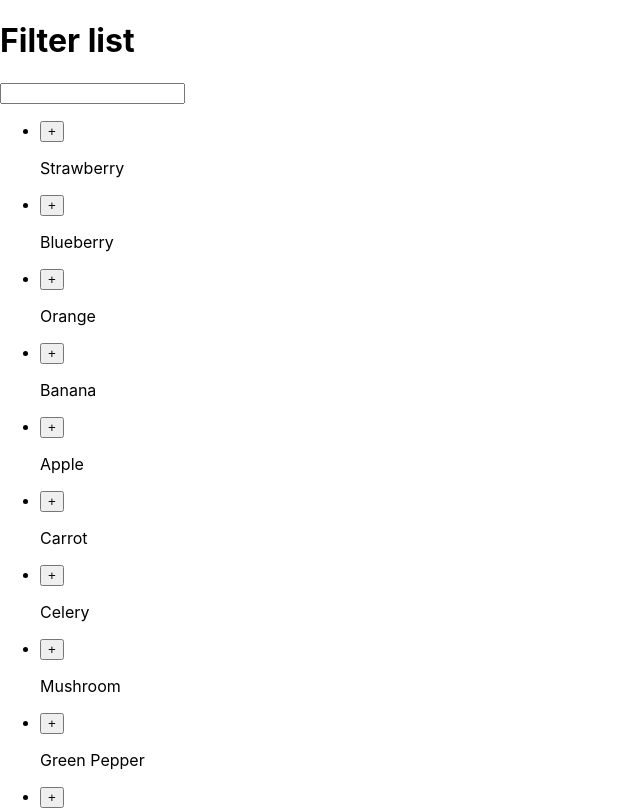
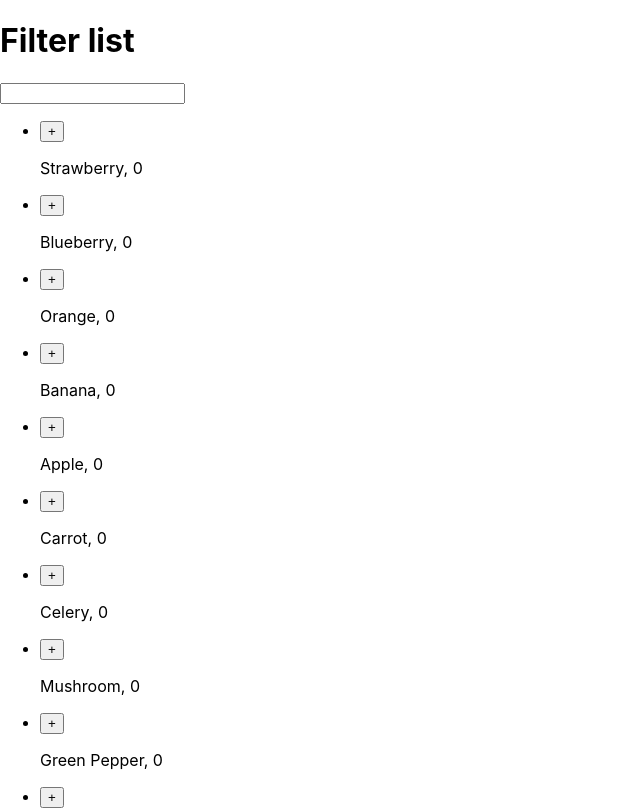
Before and after one commit to amit751/-Groceries-list, a React (Create React App) app in the folder groceries/: page / in a window 1280 px wide. Shown: the top 810 px of the page, without its empty margins (0-640 px from the left). Built offline with nearby package versions, Linux system fonts and the light colour scheme.

Commit message:
commit befor help

```diff
--- /dev/null
+++ b/groceries/src/components/BasketItem.js
@@ -0,0 +1,10 @@
+
+
+export default function BasketItem(props){
+  console.log(props);
+ return(
+    <li>
+      <p>{props.counter},{props.counter}</p>
+    </li>
+ );
+}
--- a/groceries/src/components/GroceryItem.js
+++ b/groceries/src/components/GroceryItem.js
@@ -1,10 +1,20 @@
 import react , {useState} from "react";
 
 export default function GroceryItem(props){
+    const [counter, setCounter] = useState(0);
+
     return(
         <li>
-            <button>+</button>
-            <p>{props.name}</p>
+            <button
+             onClick={() => {
+                setCounter(counter + 1);
+                props.updateBasketList(props.name, props.counter)
+                }}
+            >
+
+             +
+            </button>
+            <p>{props.name}, {counter}</p>
         </li>
     );
 
--- a/groceries/src/components/GroceryList.js
+++ b/groceries/src/components/GroceryList.js
@@ -1,19 +1,44 @@
 import react , {useState} from "react";
 import GroceryItem from "./GroceryItem.js";
+import BasketItem from "./BasketItem.js";
 
 
 export default function GroceryList(props){
 
+  const basketList = [];
+
+  function updateBasketList(name, counter) {
+    // const findItem = basketList.find((item) => item.name === name);
+    // if (!findItem) {
+
+    // }
+    const item = <BasketItem name={name} counter={counter} />
+    basketList.push(item);
+    console.log(basketList);
+
+  }
+
+
+
+
     const groceryList = props.grocerylist.map((item, index) => {
-      return (
-          <GroceryItem key={"#" + index} name={item} />
+     // const [itemconter, setInputStr] = useState('');
+        return (
+
+          <GroceryItem key={"#" + index} name={item} onClick={updateBasketList}/>
       );
     });
 
 
     return(
+
+      <>
+        <ul>
+          {basketList}
+        </ul>
         <ul>
           {groceryList}
         </ul>
+      </>
     );
 }
```
Also changed, not shown: groceries/src/components/BasketList.js (added, +8 -0 lines), groceries/src/components/Filter.js (+10 -8 lines).
